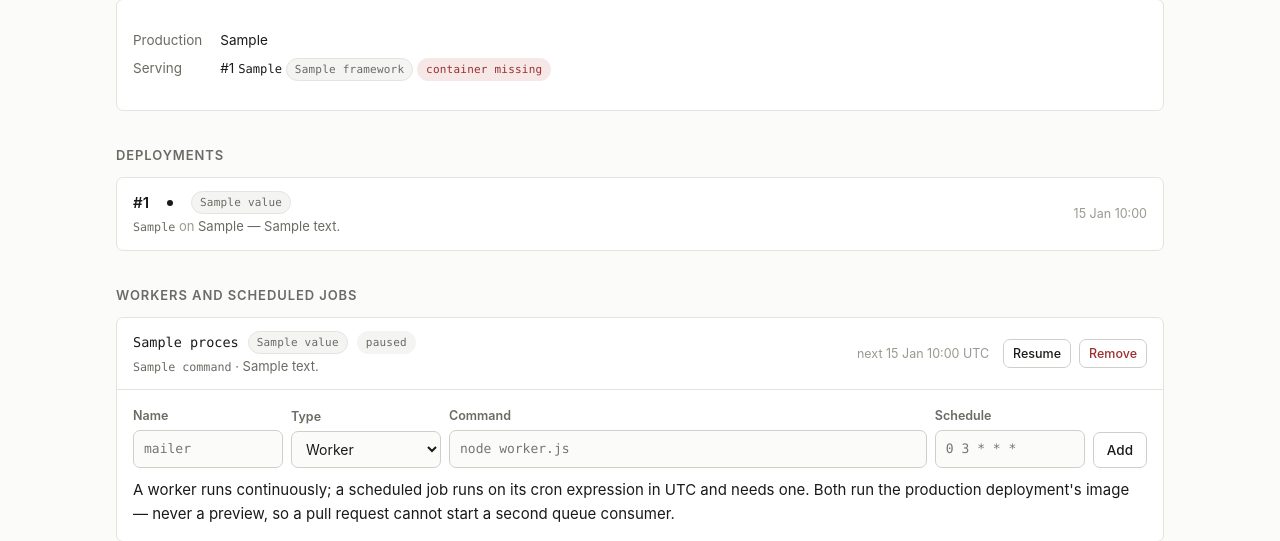
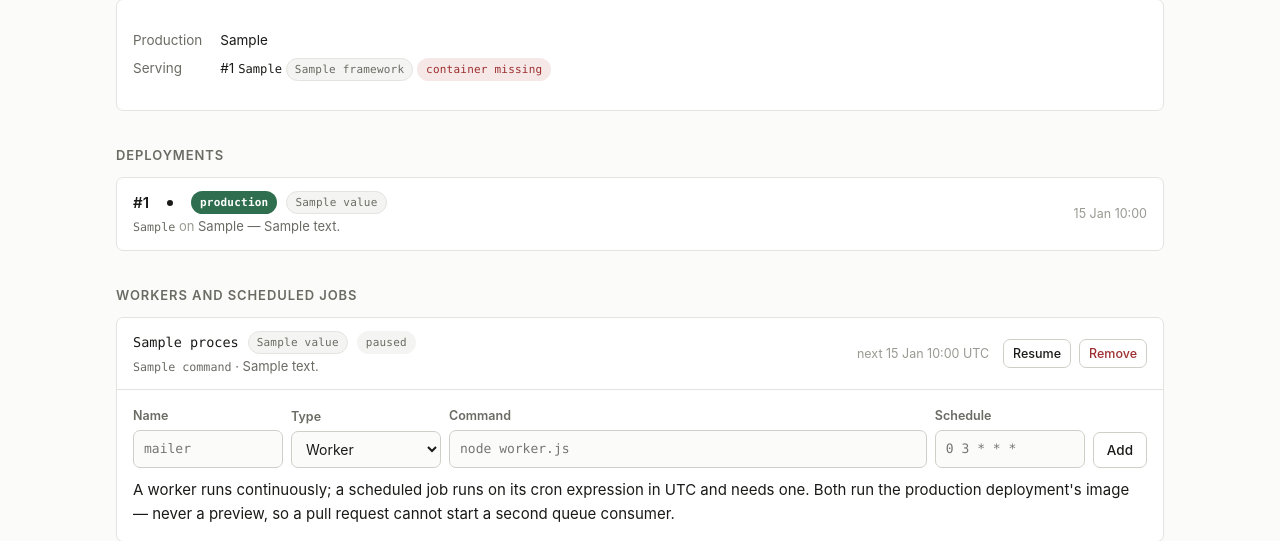
Before and after one commit to ICOFCUCAM/deploygenus, a FastAPI app: template deploypro/web/templates/project.html in a window 1280 px wide. Shown: the part 193-734 px from the top of the page. Run offline with FastAPI, Linux system fonts and the light colour scheme; the template is opened without the code that fills it: most values are stand-ins (such as "Sample title", 1, 10 or a date in 2020); parts of the project's set-up code (start-up, migrations or seed data) failed here and were passed over; some libraries are stand-ins or nearby versions.

Commit message:
Fix: the deployment list marks the one serving production again
The row macro read d.is_production, which the Deployment model does not
have; Jinja treats a missing attribute as false, so the production marker
never rendered on the project page. The page now passes the project's
production deployment to the macro, which compares ids. Same markup as
intended, no layout change.

Regression tests: the serving deployment is the only one marked, the marker
follows a rollback to an older deployment, and nothing is marked before the
first deploy.

Co-Authored-By: Claude Opus 5.5 <noreply@anthropic.com>
Claude-Session: https://claude.ai/code/session_016d5DhadBj22vFJLzNYg6vq

```diff
--- a/deploypro/web/templates/_macros.html
+++ b/deploypro/web/templates/_macros.html
@@ -5,13 +5,16 @@
 <span class="pill pill-{{ status }}"><span class="dot"></span>{{ status }}</span>
 {%- endmacro %}
 
-{% macro deployment_row(d, show_project=false) -%}
+{# `production_id` is the project's current production deployment. A
+   Deployment does not know whether it is production (that is a property of
+   the project), so the caller says which one is. #}
+{% macro deployment_row(d, production_id=none, show_project=false) -%}
 <a class="row" href="/deployments/{{ d.short_id }}">
   <div class="row-main">
     <div class="row-title">
       <span>#{{ d.number }}</span>
       {{ status_pill(d.status.value) }}
-      {% if d.is_production %}<span class="pill pill-prod">production</span>{% endif %}
+      {% if production_id and d.id == production_id %}<span class="pill pill-prod">production</span>{% endif %}
       {% if d.trigger.value != 'push' %}
         <span class="pill pill-plain">{{ d.trigger.value }}</span>
       {% endif %}
--- a/deploypro/web/templates/project.html
+++ b/deploypro/web/templates/project.html
@@ -50,7 +50,7 @@
 <h2>Deployments</h2>
 {% if deployments %}
   <div class="card rows">
-    {% for d in deployments %}{{ deployment_row(d) }}{% endfor %}
+    {% for d in deployments %}{{ deployment_row(d, project.production_deployment_id) }}{% endfor %}
   </div>
 {% else %}
   <div class="card"><div class="empty"><p>No deployments yet.</p></div></div>
```
Also changed, not shown: tests/test_dashboard.py (+44 -0 lines).
